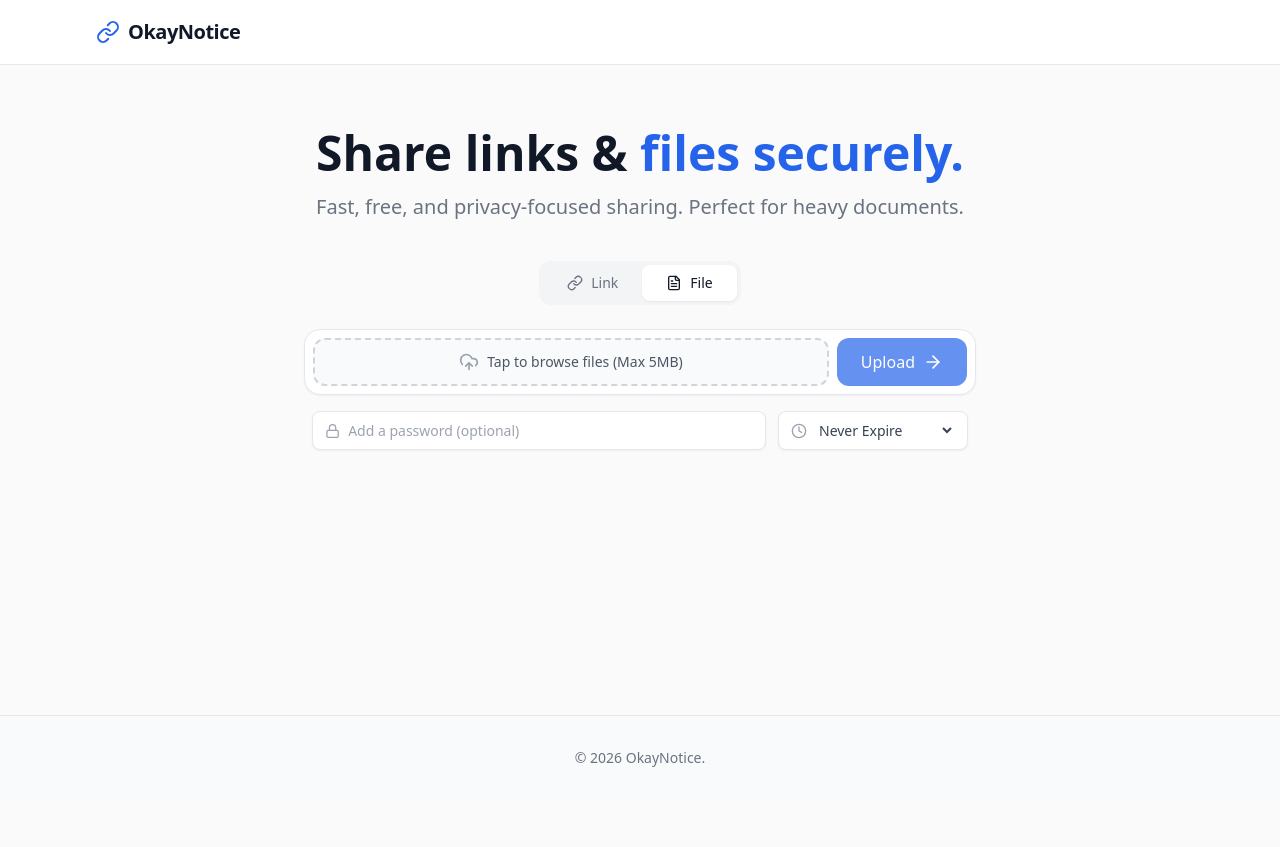
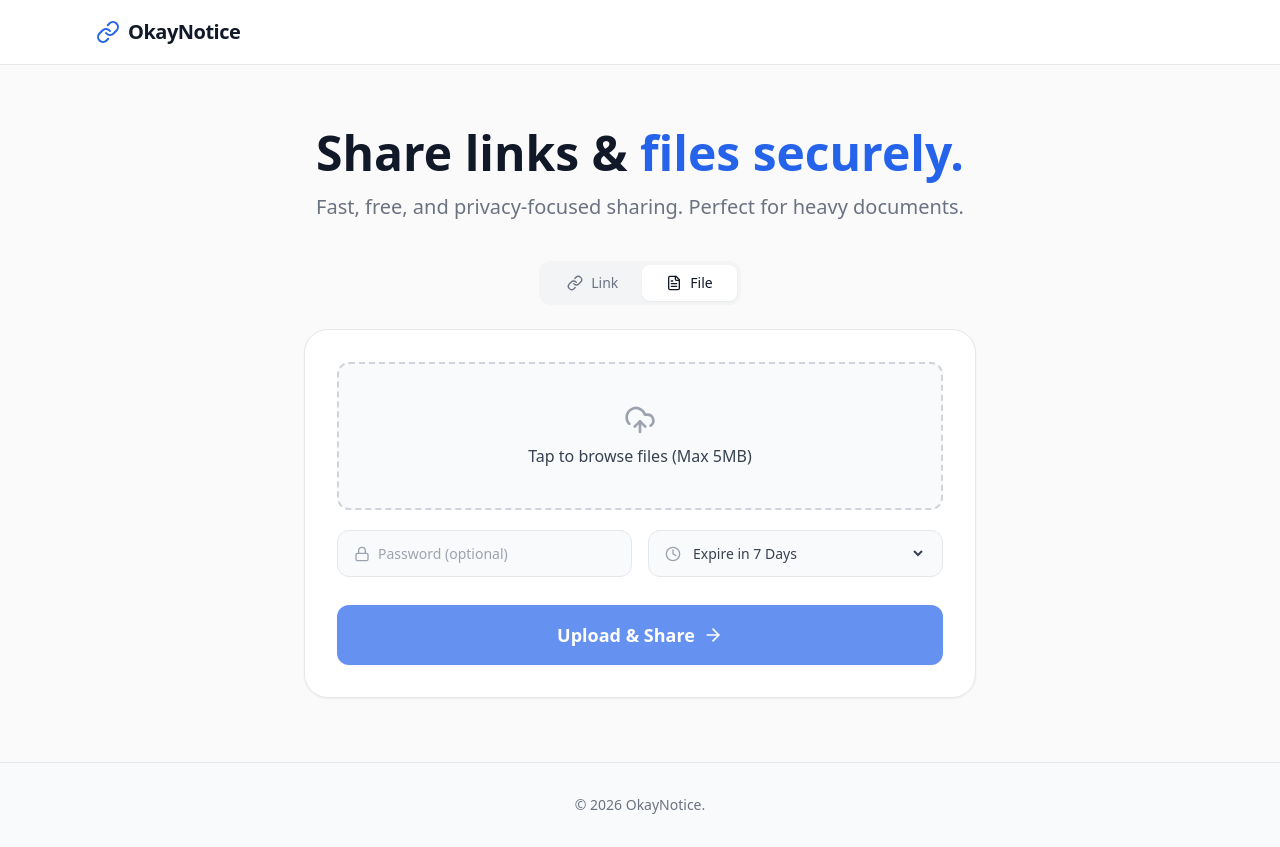
Before and after one commit to OkayNotice/OkayNotice, a Next.js app: page / in a window 1280 px wide. Both pictures are taken after a click on the button "File". Before the commit the page ends 800 px from the top, so only its background shows below. Built offline with nearby package versions, Linux system fonts and the light colour scheme.

Commit message:
Update page.tsx

```diff
--- a/app/page.tsx
+++ b/app/page.tsx
@@ -7,7 +7,8 @@ export default function Home() {
   const [url, setUrl] = useState("");
   const [file, setFile] = useState<File | null>(null);
   const [password, setPassword] = useState("");
-  const [expiresIn, setExpiresIn] = useState("0");
+  // Defaulting to 7 days to save your storage budget!
+  const [expiresIn, setExpiresIn] = useState("7");
   const [result, setResult] = useState("");
   const [loading, setLoading] = useState(false);
 
@@ -35,7 +36,6 @@ export default function Home() {
       else if (mode === "file") {
         if (!file) return;
 
-        // 1. Get the upload ticket
         const passRes = await fetch("/api/upload", {
           method: "POST",
           body: JSON.stringify({
@@ -52,7 +52,6 @@ export default function Home() {
           return;
         }
 
-        // 2. Upload to Cloudflare R2
         const uploadRes = await fetch(passData.signedUrl, {
           method: "PUT",
           body: file,
@@ -61,7 +60,6 @@ export default function Home() {
 
         if (!uploadRes.ok) throw new Error("Cloudflare rejected the upload.");
 
-        // 3. Save to Firestore
         const createRes = await fetch("/api/create", {
           method: "POST",
           body: JSON.stringify({
@@ -110,21 +108,22 @@ export default function Home() {
         </div>
       </div>
 
-      {/* The Input Area */}
-      <div className="max-w-2xl mx-auto bg-white p-2 rounded-2xl shadow-sm border border-gray-200 flex flex-col sm:flex-row gap-2">
+      {/* Main Creation Card */}
+      <div className="max-w-2xl mx-auto bg-white p-5 sm:p-8 rounded-3xl shadow-sm border border-gray-200 flex flex-col gap-5 text-left">
 
+        {/* 1. Input Area */}
         {mode === "url" ? (
           <input
             type="url"
             placeholder="Paste your long link here..."
             value={url}
             onChange={(e) => setUrl(e.target.value)}
-            className="flex-grow pl-4 pr-3 py-3 border border-gray-200 rounded-xl focus:ring-blue-500 focus:border-blue-500 outline-none"
+            className="w-full pl-4 pr-3 py-4 bg-gray-50 border border-gray-200 rounded-xl focus:bg-white focus:ring-2 focus:ring-blue-500 focus:border-transparent outline-none transition-all"
           />
         ) : (
-          <label className="flex-grow flex items-center justify-center border-2 border-dashed border-gray-300 rounded-xl bg-gray-50 hover:bg-gray-100 cursor-pointer py-3 px-4 transition-colors">
-            <UploadCloud className="w-5 h-5 text-gray-400 mr-2" />
-            <span className="text-gray-600 text-sm font-medium truncate">
+          <label className="w-full flex flex-col items-center justify-center border-2 border-dashed border-gray-300 rounded-xl bg-gray-50 hover:bg-gray-100 cursor-pointer py-10 px-4 transition-colors">
+            <UploadCloud className="w-8 h-8 text-gray-400 mb-2" />
+            <span className="text-gray-700 font-medium text-center truncate w-full px-4">
               {file ? file.name : "Tap to browse files (Max 5MB)"}
             </span>
             <input
@@ -135,24 +134,14 @@ export default function Home() {
           </label>
         )}
 
-        <button
-          onClick={handleCreate}
-          disabled={loading || (mode === "url" ? !url : !file)}
-          className="flex items-center justify-center px-6 py-3 rounded-xl text-white bg-blue-600 hover:bg-blue-700 disabled:opacity-70 font-medium"
-        >
-          {loading ? "Processing..." : mode === "url" ? "Shorten" : "Upload"}
-          {!loading && <ArrowRight className="ml-2 h-5 w-5" />}
-        </button>
-      </div>
-
-      {/* Optional Settings (Password & Expiration) */}
-      <div className="max-w-2xl mx-auto mt-4 text-left px-2 flex flex-col sm:flex-row gap-3">
+        {/* 2. Optional Settings (Side-by-side on desktop, stacked on mobile) */}
+        <div className="flex flex-col sm:flex-row gap-4">
           {/* Password Input */}
-        <div className="inline-flex items-center bg-white border border-gray-200 rounded-lg px-3 py-2 shadow-sm focus-within:border-blue-500 transition-colors flex-grow">
-          <Lock className="w-4 h-4 text-gray-400 mr-2" />
+          <div className="flex-1 inline-flex items-center bg-gray-50 border border-gray-200 rounded-xl px-4 py-3 focus-within:ring-2 focus-within:ring-blue-500 focus-within:bg-white transition-all">
+            <Lock className="w-4 h-4 text-gray-400 mr-2 flex-shrink-0" />
             <input
               type="text"
-            placeholder="Add a password (optional)"
+              placeholder="Password (optional)"
               value={password}
               onChange={(e) => setPassword(e.target.value)}
               className="bg-transparent text-sm text-gray-700 outline-none w-full"
@@ -160,43 +149,54 @@ export default function Home() {
           </div>
 
           {/* Expiration Dropdown */}
-        <div className="inline-flex items-center bg-white border border-gray-200 rounded-lg px-3 py-2 shadow-sm focus-within:border-blue-500 transition-colors">
-          <Clock className="w-4 h-4 text-gray-400 mr-2" />
+          <div className="flex-1 inline-flex items-center bg-gray-50 border border-gray-200 rounded-xl px-4 py-3 focus-within:ring-2 focus-within:ring-blue-500 focus-within:bg-white transition-all">
+            <Clock className="w-4 h-4 text-gray-400 mr-2 flex-shrink-0" />
             <select
               value={expiresIn}
               onChange={(e) => setExpiresIn(e.target.value)}
-            className="bg-transparent text-sm text-gray-700 outline-none cursor-pointer"
+              className="bg-transparent text-sm text-gray-700 outline-none cursor-pointer w-full"
             >
+              <option value="7">Expire in 7 Days</option>
+              <option value="14">Expire in 14 Days</option>
+              <option value="1">Expire in 24 Hours</option>
               <option value="0">Never Expire</option>
-            <option value="1">Expire in 24 Hours</option>
-            <option value="3">Expire in 3 Days</option>
-            <option value="7">Expire in 7 Days</option>
             </select>
           </div>
+        </div>
+
+        {/* 3. Submit Button */}
+        <button
+          onClick={handleCreate}
+          disabled={loading || (mode === "url" ? !url : !file)}
+          className="w-full flex items-center justify-center px-6 py-4 mt-2 rounded-xl text-white bg-blue-600 hover:bg-blue-700 disabled:opacity-70 font-bold text-lg transition-colors shadow-sm"
+        >
+          {loading ? "Processing..." : mode === "url" ? "Shorten Link" : "Upload & Share"}
+          {!loading && <ArrowRight className="ml-2 h-5 w-5" />}
+        </button>
       </div>
 
       {/* The Result Area */}
       {result && (
         <div className="mt-8 max-w-2xl mx-auto flex flex-col gap-3 text-left transition-all">
-          <div className="p-4 bg-green-50 border border-green-200 rounded-xl flex justify-between items-center gap-4">
-            <span className="text-green-800 font-medium truncate">{result}</span>
+          <div className="p-4 bg-green-50 border border-green-200 rounded-2xl flex flex-col sm:flex-row justify-between items-center gap-4">
+            <span className="text-green-800 font-medium truncate w-full sm:w-auto">{result}</span>
             <button
               onClick={() => {
                 navigator.clipboard.writeText(result);
                 alert("Link Copied!");
               }}
-              className="px-4 py-2 bg-white text-green-700 border border-green-300 rounded-lg hover:bg-green-100 whitespace-nowrap font-medium"
+              className="w-full sm:w-auto px-6 py-2 bg-white text-green-700 border border-green-300 rounded-xl hover:bg-green-100 whitespace-nowrap font-bold shadow-sm"
             >
               Copy Link
             </button>
           </div>
 
-          <div className="p-4 bg-white border border-gray-200 rounded-xl flex justify-between items-center shadow-sm">
+          <div className="p-4 bg-white border border-gray-200 rounded-2xl flex justify-between items-center shadow-sm">
             <span className="text-gray-600 text-sm">Track your views instantly:</span>
             <a
               href={`/stats/${result.split('/').pop()}`}
               target="_blank"
-              className="text-sm font-semibold text-blue-600 hover:text-blue-800 underline"
+              className="text-sm font-bold text-blue-600 hover:text-blue-800 underline"
             >
               View Analytics →
             </a>
```
Lines whose indentation alone changed are shown as unchanged.
